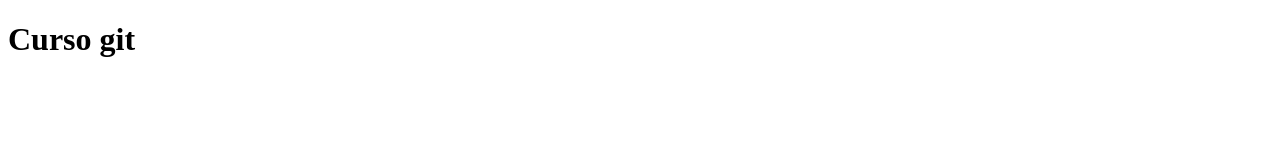
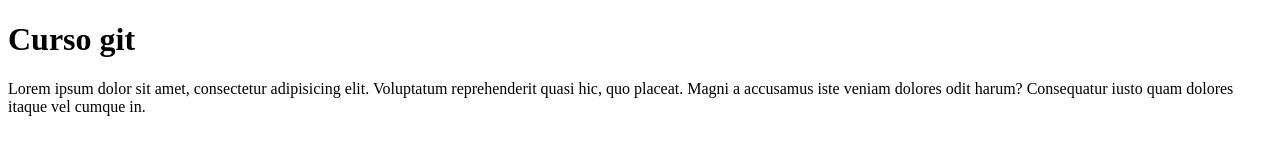
Before and after one commit to modulor/git, a plain HTML site: page index.html in a window 1280 px wide. Drawn offline with Linux system fonts and the light colour scheme.

Commit message:
parrafo lorem

```diff
--- a/index.html
+++ b/index.html
@@ -7,5 +7,6 @@
     </head>
     <body>
     	<h1>Curso git</h1>
+    	<p>Lorem ipsum dolor sit amet, consectetur adipisicing elit. Voluptatum reprehenderit quasi hic, quo placeat. Magni a accusamus iste veniam dolores odit harum? Consequatur iusto quam dolores itaque vel cumque in.</p>
 	</body>
 </html>
```
